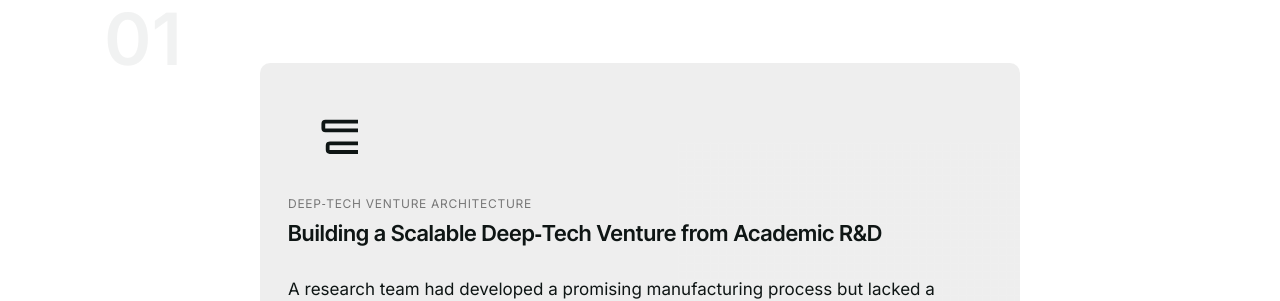
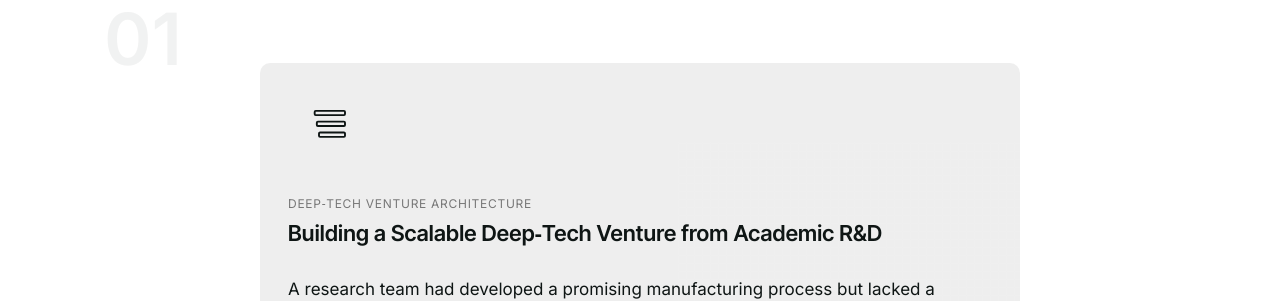
Before and after one commit to raphaelheeb/vaira-advisory, a Jekyll site: the page built from use-cases/index.html, in a window 1280 px wide and 900 px high, scrolled down 979 px. Shown: the part 150-451 px from the top of the window. Built offline with Jekyll 4.4.1, drawn with Linux system fonts in a browser that asks for light colours.

Commit message:
Update index.html

```diff
--- a/use-cases/index.html
+++ b/use-cases/index.html
@@ -96,7 +96,7 @@
       <div class="usecase-block">
 
         <div class="micro-illustration-tile">
-          <svg width="64" height="64" viewBox="0 0 24 24" fill="none">
+          <svg width="64" height="64" viewBox="0 0 48 48" fill="none">
             <rect x="8" y="10" width="28" height="4" rx="1" stroke="currentColor" stroke-width="1"/>
             <rect x="10" y="20" width="26" height="4" rx="1" stroke="currentColor" stroke-width="1"/>
             <rect x="12" y="30" width="24" height="4" rx="1" stroke="currentColor" stroke-width="1"/>
```
